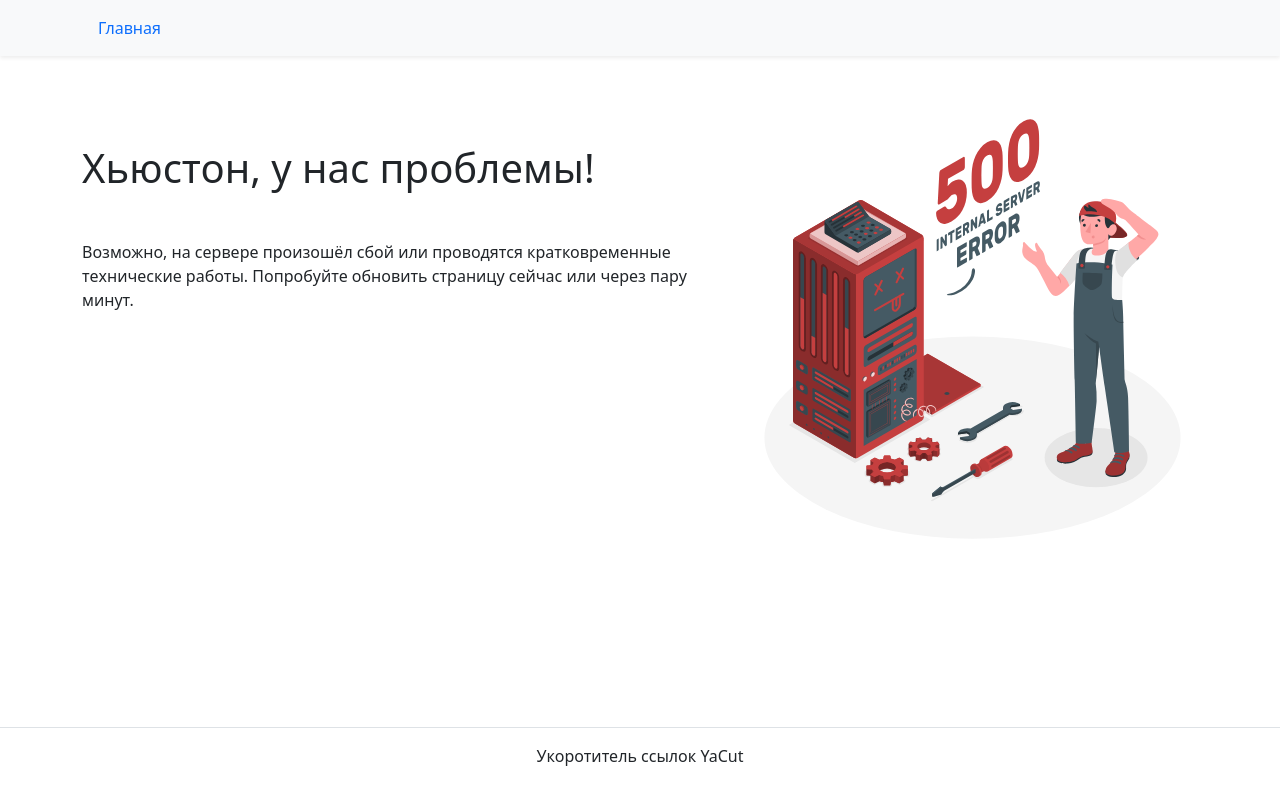
After one commit to bvsvrvb/praktikum-yacut, a Flask app: template yacut/templates/500.html in a window 1280 px wide. The commit adds this page. Shown: the top 787 px of the page. Run offline with Flask 2, Linux system fonts and the light colour scheme; the template is opened without the code that fills it, so the values that code supplies are empty; some libraries are stand-ins or nearby versions.

Commit message:
feat: add 404 and 505 templates

```diff
--- /dev/null
+++ b/yacut/templates/500.html
@@ -0,0 +1,21 @@
+{% extends 'base.html' %}
+{% block title %}500 - Хьюстон, у нас проблемы!{% endblock title %}
+{% block content %}
+  <main>
+    <section class="container my-5">
+      <div class="row">
+        <div class="col-12 col-lg-7 my-5">
+          <h1 class="mb-5">Хьюстон, у нас проблемы!</h1>
+          <p>
+            Возможно, на сервере произошёл сбой или проводятся кратковременные
+            технические работы. Попробуйте обновить страницу сейчас или через пару
+            минут.
+          </p>
+        </div>
+        <div class="col-12 col-lg-5">
+          <img class="img-fluid mx-auto d-block" src="{{ url_for('static', filename='img/500.svg') }}" alt="" />
+        </div>
+      </div>
+    </section>
+  </main>
+{% endblock content %}
```
Also changed, not shown: yacut/templates/404.html (+18 -3 lines), yacut/static/img/404.svg (added), yacut/static/img/500.svg (added).
